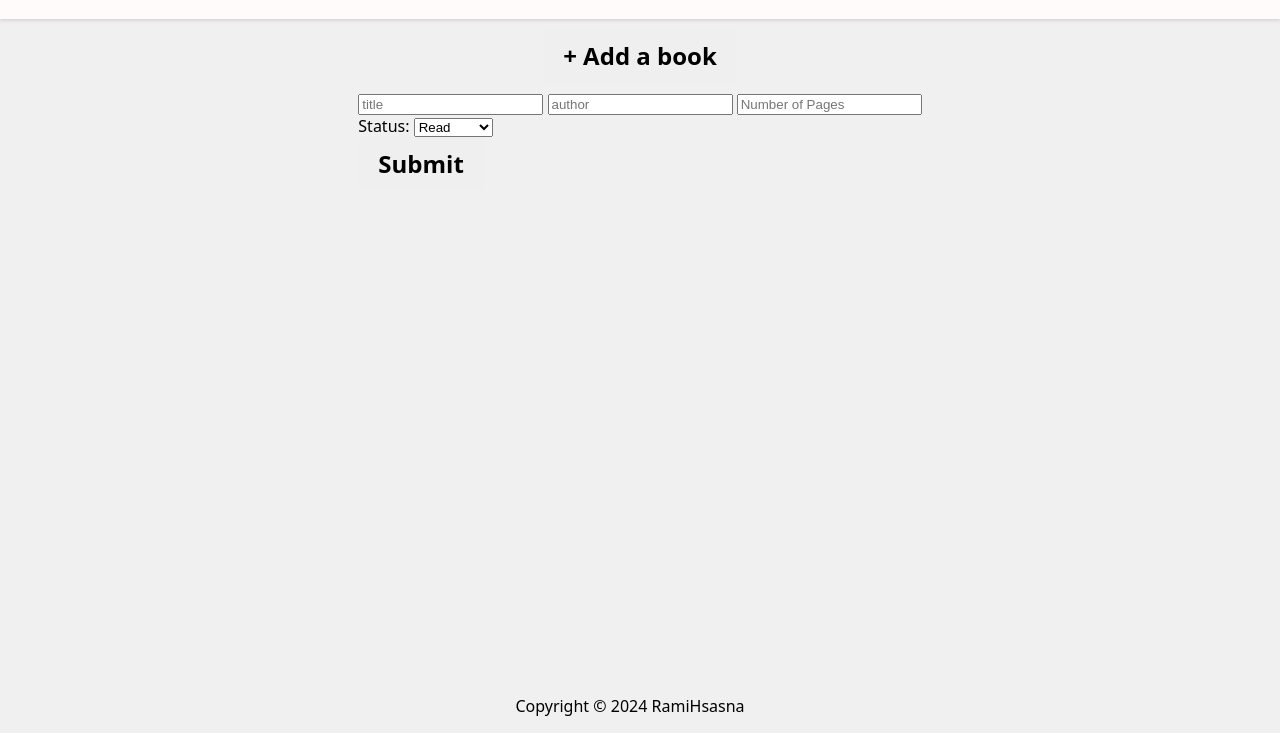
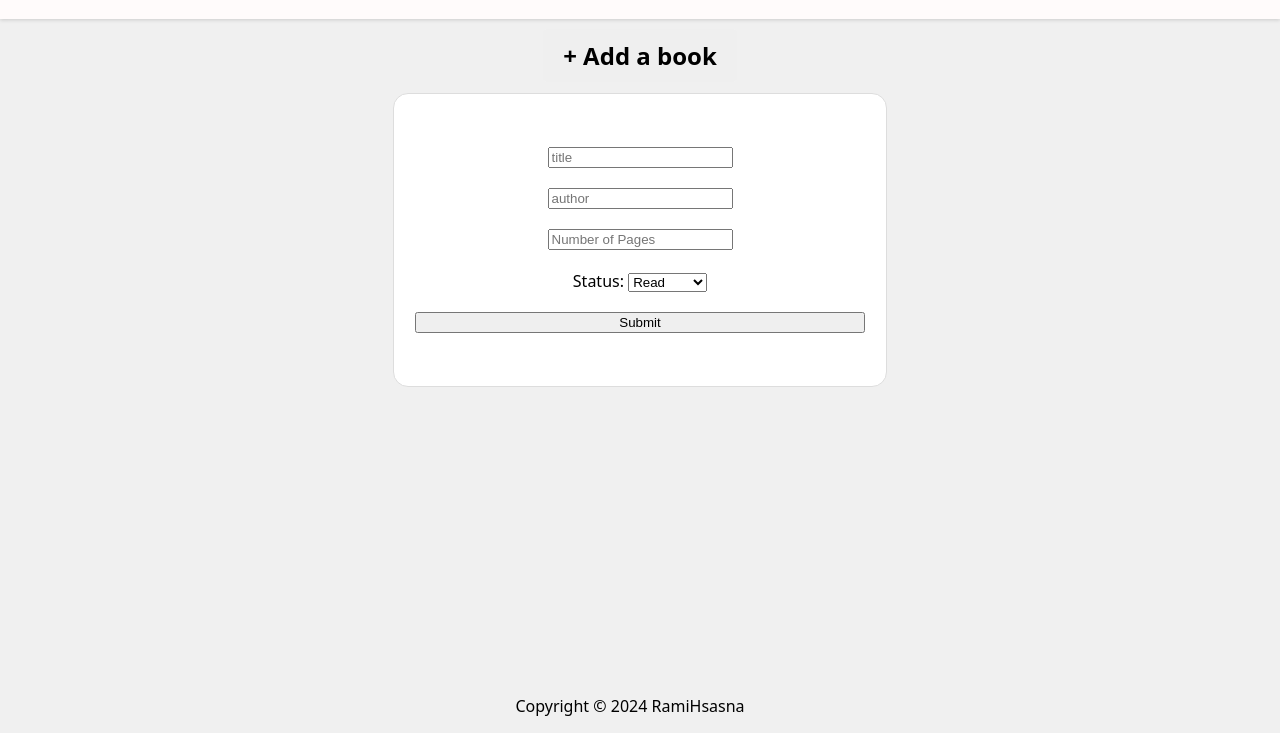
Before and after one commit to RamiHsasna/Library, a plain HTML site: page index.html in a window 1280 px wide. Shown: the part 67-800 px from the top of the page. Drawn offline with Linux system fonts and the light colour scheme.

Commit message:
Added styling for the modal

```diff
--- a/style.css
+++ b/style.css
@@ -22,7 +22,7 @@ body {
   justify-content: center;
 }
 
-button {
+#createBook {
   color: black;
   font-size: 24px;
   font-weight: bold;
@@ -35,7 +35,7 @@ button {
   cursor: pointer;
 }
 
-button:hover {
+#createBook:hover {
   filter: brightness(90%);
 }
 
@@ -49,3 +49,48 @@ button:hover {
   gap: 20px;
   width: 100%;
 }
+
+/* modals */
+.modal {
+  display: flex;
+  flex-direction: column;
+  justify-content: center;
+  gap: 0.4rem;
+  width: 450px;
+  padding: 1.3rem;
+  min-height: 250px;
+  position: absolute;
+  top: 20%;
+  background-color: white;
+  border: 1px solid #ddd;
+  border-radius: 15px;
+}
+
+.add-book-form {
+  display: flex;
+  flex-direction: column;
+  align-items: center;
+  gap: 20px;
+}
+
+.add-book-form button {
+  width: 100%;
+}
+
+.modal.active {
+  transform: translate(-50%, -50%) scale(1);
+}
+
+.overlay {
+  position: fixed;
+  top: 0;
+  left: 0;
+  display: none;
+  width: 100%;
+  height: 100%;
+  background-color: rgba(0, 0, 0, 0.5);
+}
+
+.overlay.active {
+  display: block;
+}
```
